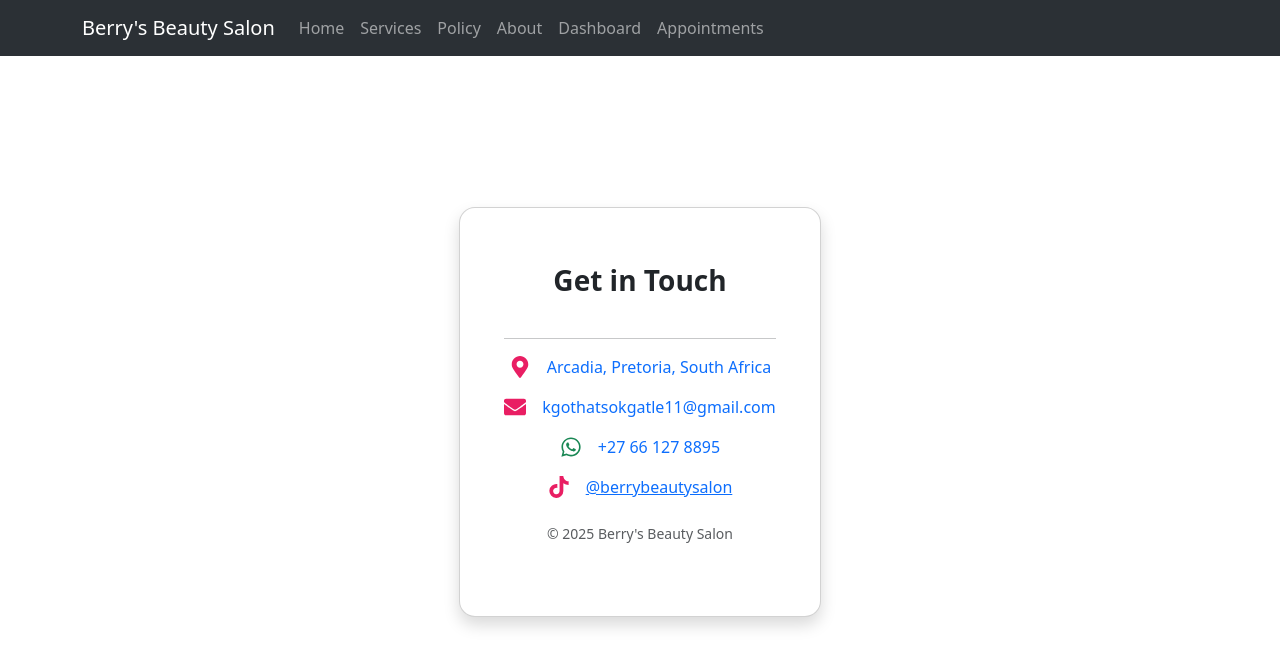
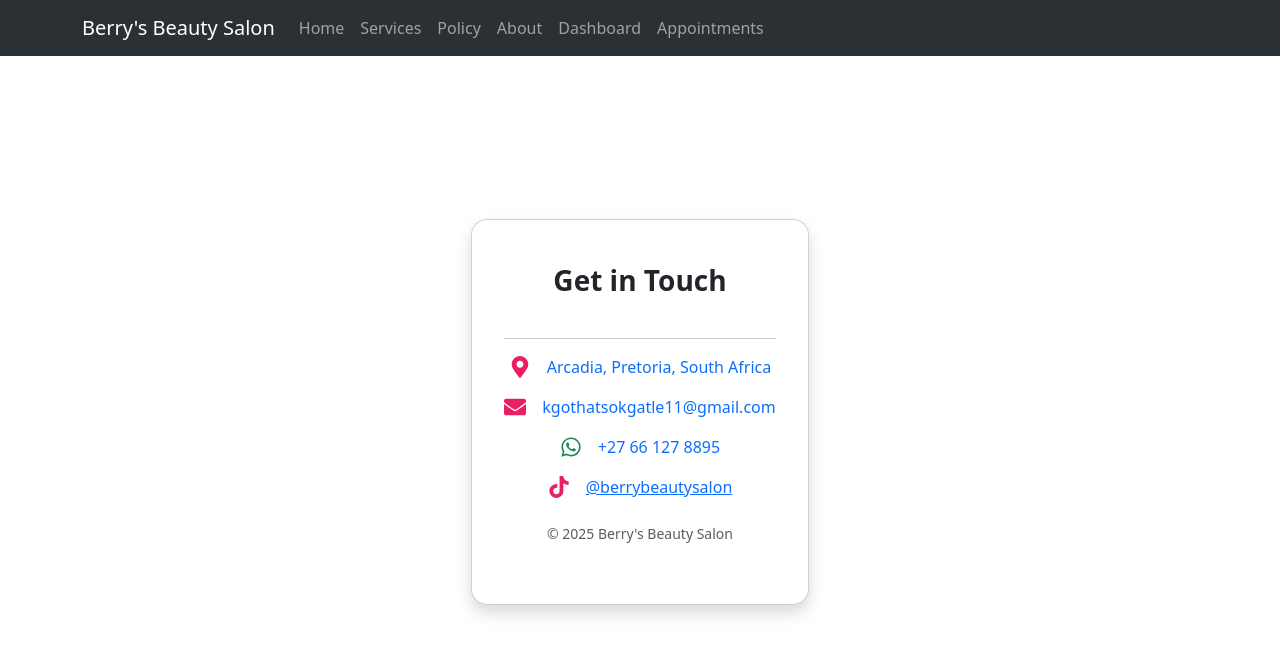
Before and after one commit to tswelopelemojewa/berrySalonWeb, a React (Vite) app: page /about in a window 1280 px wide. Shown: the top 666 px of the page. Built offline with nearby package versions, Linux system fonts and the light colour scheme.

Commit message:
added padding on about

```diff
--- a/src/pages/About.jsx
+++ b/src/pages/About.jsx
@@ -11,7 +11,7 @@ const About = () => {
     // >
       <Card
         className="shadow rounded-4"
-        style={{ width: '100%', maxWidth: '800px', margin: 'auto' }}
+        style={{ width: '100%', maxWidth: '800px', margin: 'auto', padding: '20px' }}
       >
         <Row>
           {/* Contact Information */}
```
